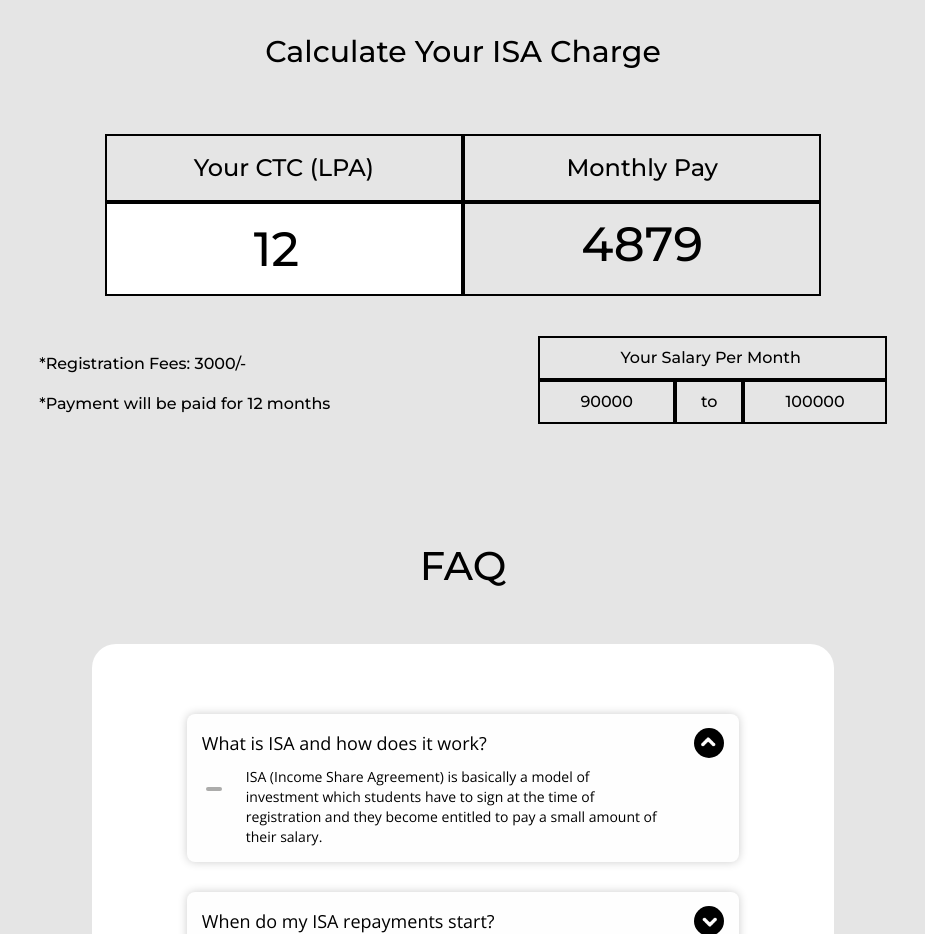
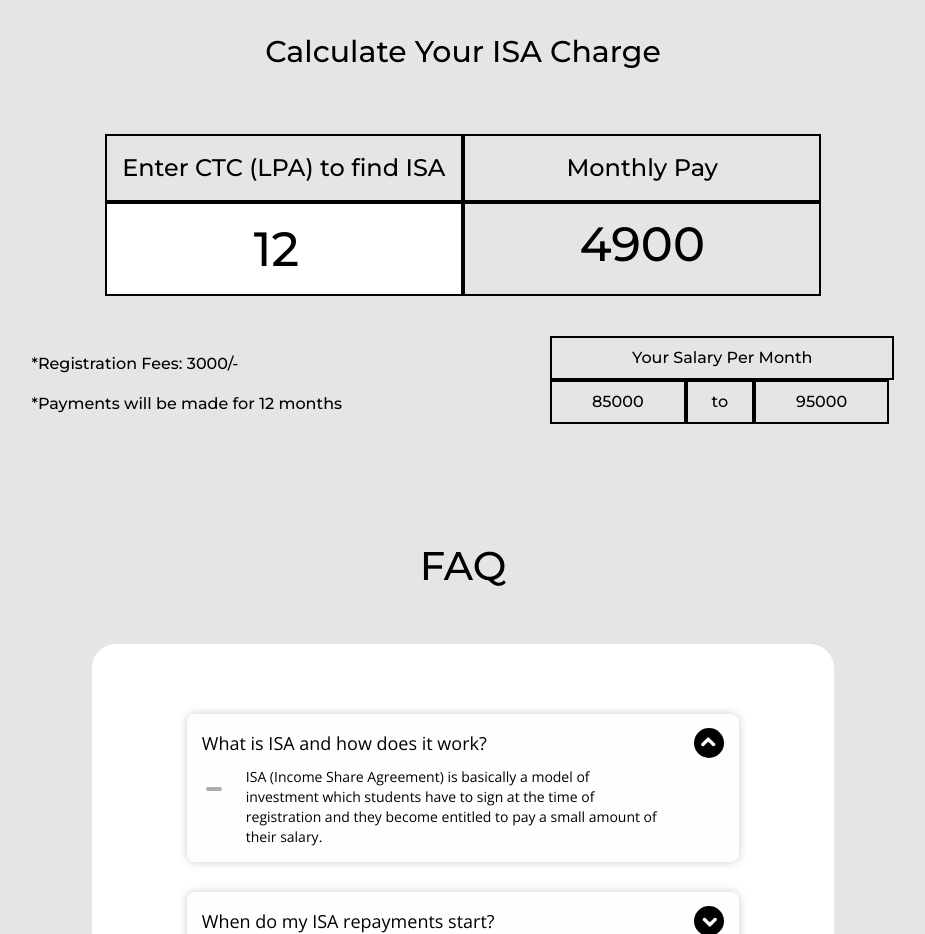
Before and after one commit to 100bhagya/mas-website-react, a React (Create React App) app: page /isa-101 in a window 1280 px wide. Shown: the part 1900-2834 px from the top of the page, without its empty margins (177-1102 px from the left). Built offline with nearby package versions, Linux system fonts and the light colour scheme.

Commit message:
fixed calculator bug

```diff
--- a/src/pages/ISA-101.js
+++ b/src/pages/ISA-101.js
@@ -5,21 +5,6 @@ import Data from "../data/ISAData";
 import Footer from "../components/Footer";
 import Rectangle from "../images/Rectangle 52.png";
 import Artboard1 from "../images/isa_image.png";
-
-// const IncomeSlab = ({ income, status, color, round }) => {
-//   return (
-//     <div
-//       className={`flex md:px-3 lg:px-0 w-full md:h-[75px] pb-4 md:pb-0 pt-1 md:bg-card border-solid border-b-[1px] ${color} ${round}`}
-//     >
-//       <div className="md:text-sm text-[12px] font-normal w-1/4 text-center pt-6">
-//         {income}
-//       </div>
-//       <div className="md:text-sm text-[12px] font-normal w-3/4 text-center pt-6">
-//         {status}
-//       </div>
-//     </div>
-//   );
-// };
 
 function FAQ({ faq, index, toggleFAQ }) {
   return (
@@ -45,14 +30,8 @@ function FAQ({ faq, index, toggleFAQ }) {
 
 const ISA101 = () => {
   const [faqs, setfaqs] = useState(Data);
-  const [monthlypay, setMonthlypay] = useState(4879);
   const [ctc, setCtc] = useState(12);
-
-  const Pay = (e) => {
-    setCtc(e.target.value);
-    setMonthlypay((ctc / 12) * 100000 * 0.04879);
-    console.log(monthlypay);
-  };
+  const [upperLimit, setUpperLimit] = useState();
 
   const toggleFAQ = (index) => {
     setfaqs(
@@ -162,55 +141,14 @@ const ISA101 = () => {
           </a>
         </p>
       </div>
-      {/* <div className="relative md:left-[21%] md:mb-20 md:mt-28 mt-6">
-        <div className="lg:w-[59%] md:w-[85%] relative md:right-28 lg:right-2 md:shadow-2xl mx-4 md:mx-0">
-          <div className="flex border-b-2 border-solid border-blue-600 md:bg-card w-full md:h-[75px] rounded-t-2xl">
-            <div className="md:text-2xl text-xl font-semibold w-1/4 text-blue-600 text-center pt-6">
-              Income Slab
-            </div>
-            <div className="text-2xl font-semibold  w-3/4 text-blue-600 text-center pt-6">
-              ISA
-            </div>
-          </div>
 
-          <IncomeSlab
-            income="< 6 LPA"
-            status="No Payment"
-            color="border-blue-500"
-          />
-
-          <IncomeSlab
-            color="border-blue-500"
-            income="6 - 9 LPA"
-            status="6000 for 6 months after your job starts or 29,999 one time payment once you are placed"
-          />
-
-          <IncomeSlab
-            color="border-blue-500"
-            income="9 - 12 LPA"
-            status="6000 for 8 months after your job starts or 39,999 one time payment once you are placed"
-          />
-
-          <IncomeSlab
-            color="border-blue-500"
-            income="12 - 15 LPA"
-            status="6000 for 10 months after your job starts or 49,999 one time payment once you are placed"
-          />
-
-          <IncomeSlab
-            round="rounded-b-2xl"
-            income="> 15 LPA"
-            status="6000 for 12 months after your job starts or 59,999 one time payment once you are placed"
-          />
-        </div>
-      </div> */}
       <div className="mt-32">
         <div className="text-center text-3xl mb-16">
           Calculate Your ISA Charge
         </div>
         <div className="flex justify-center">
           <div className="border-[2px] border-solid border-black w-[28%] text-center py-4 text-2xl">
-            Your CTC (LPA)
+            Enter CTC (LPA) to find ISA
           </div>
           <div className="border-[2px] border-solid border-black w-[28%] text-center py-4 text-2xl">
             Monthly Pay
@@ -220,19 +158,19 @@ const ISA101 = () => {
           <input
             type="number"
             placeholder="12"
+            onChange={e => {setCtc(e.target.value)}}
             value={ctc}
-            onChange={Pay}
             // style={{ caretColor: "rgba(0,0,0,0)" }}
             className="border-[2px] border-solid border-black w-[28%] text-center py-4 text-5xl"
           ></input>
           <div className="border-[2px] border-solid border-black w-[28%] text-center py-4 text-5xl">
-            {monthlypay}
+            {Math.ceil(((ctc*100000*0.048786)/12)/100)*100}
           </div>
         </div>
         <div className="flex justify-center">
           <div className="mt-14">
             <div className="">*Registration Fees: 3000/-</div>
-            <div className="mt-4">*Payment will be paid for 12 months</div>
+            <div className="mt-4">*Payments will be made for 12 months</div>
           </div>
           <div className="mt-10 ml-52">
             <div className="py-2 px-20  border-[2px] border-solid border-black">
@@ -241,13 +179,13 @@ const ISA101 = () => {
 
             <div className="flex w-[20%]">
               <div className="py-2 px-10 border-[2px] border-solid border-black">
-                90000
+              {(((ctc*100000)/12) - (ctc*15000)/12).toFixed(0)}
               </div>
               <div className="py-2 px-6 border-[2px] border-solid border-black">
                 to
               </div>
               <div className="py-2 px-10 border-[2px] border-solid border-black">
-                100000
+                {(((ctc*100000)/12) - (ctc*5000)/12).toFixed(0)}
               </div>
             </div>
           </div>
```
